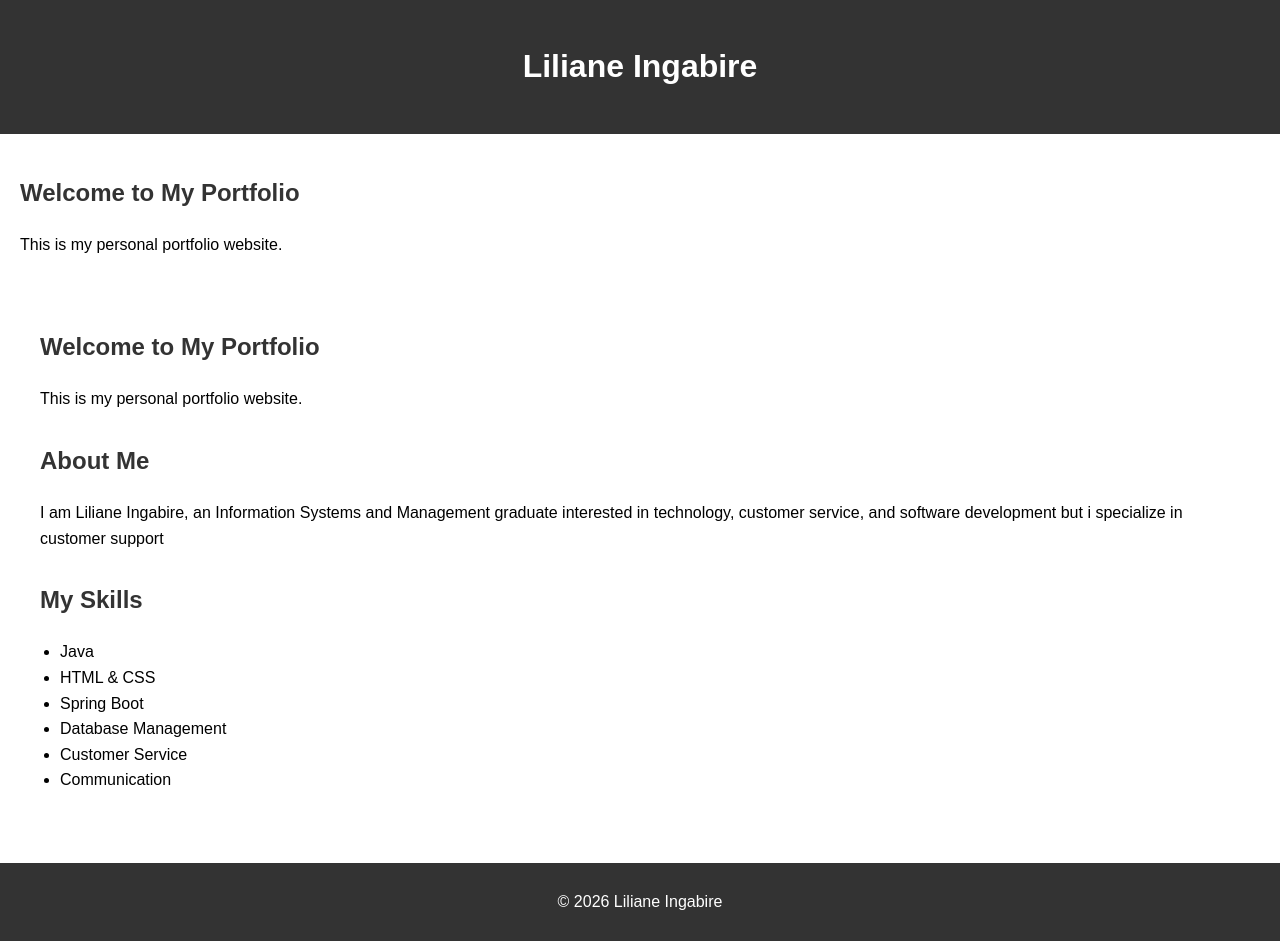
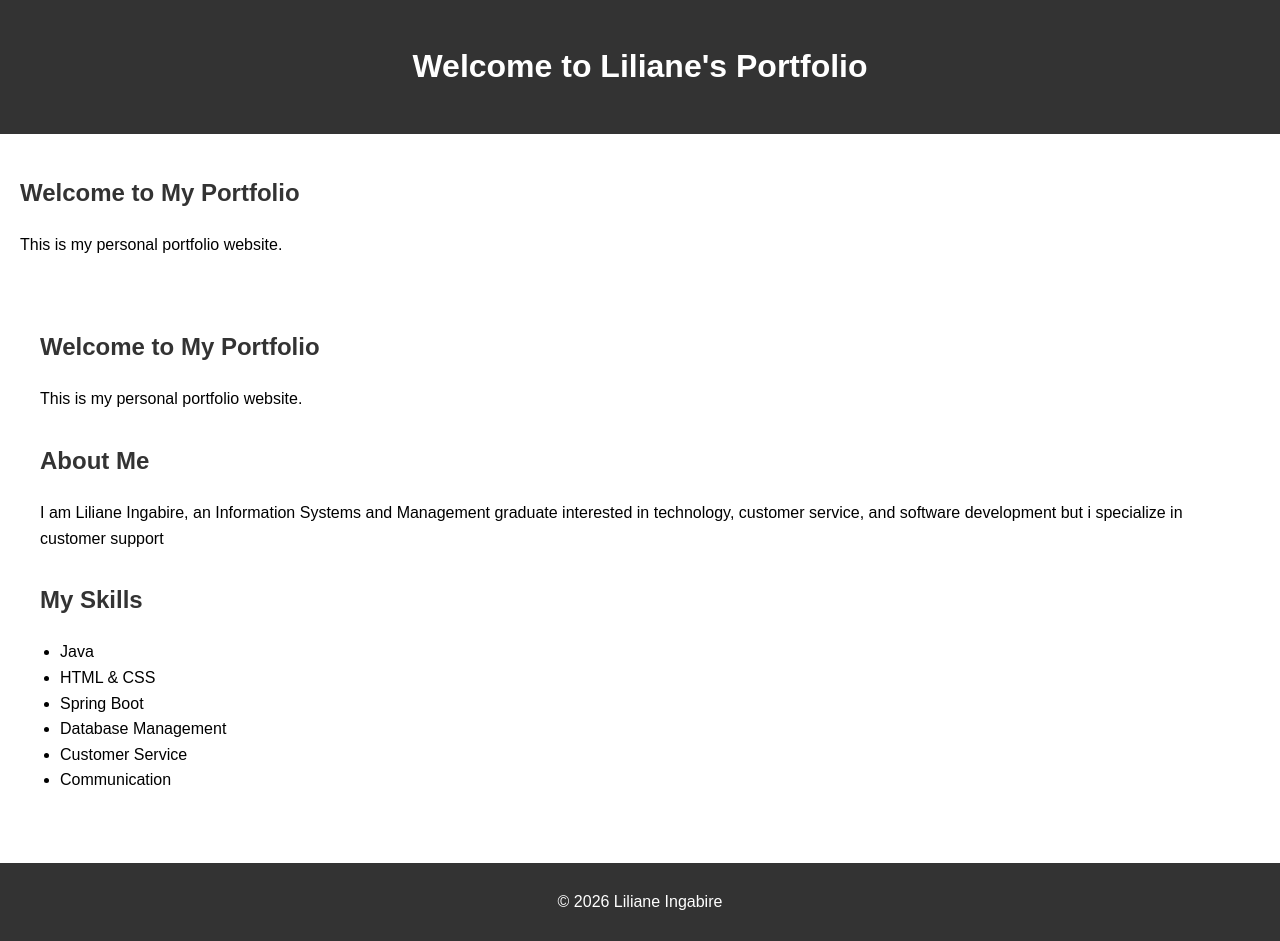
Before and after one commit to Liliane-ops/Liliane-portfolio, a plain HTML site: page index.html in a window 1280 px wide. Drawn offline with Linux system fonts and the light colour scheme.

Commit message:
Update portfolio header title

```diff
--- a/index.html
+++ b/index.html
@@ -8,7 +8,7 @@
 </head>
 <body>
     <header>
-        <h1>Liliane Ingabire</h1>
+        <h1>Welcome to Liliane's Portfolio</h1>
     </header>
 
     <main>
```
